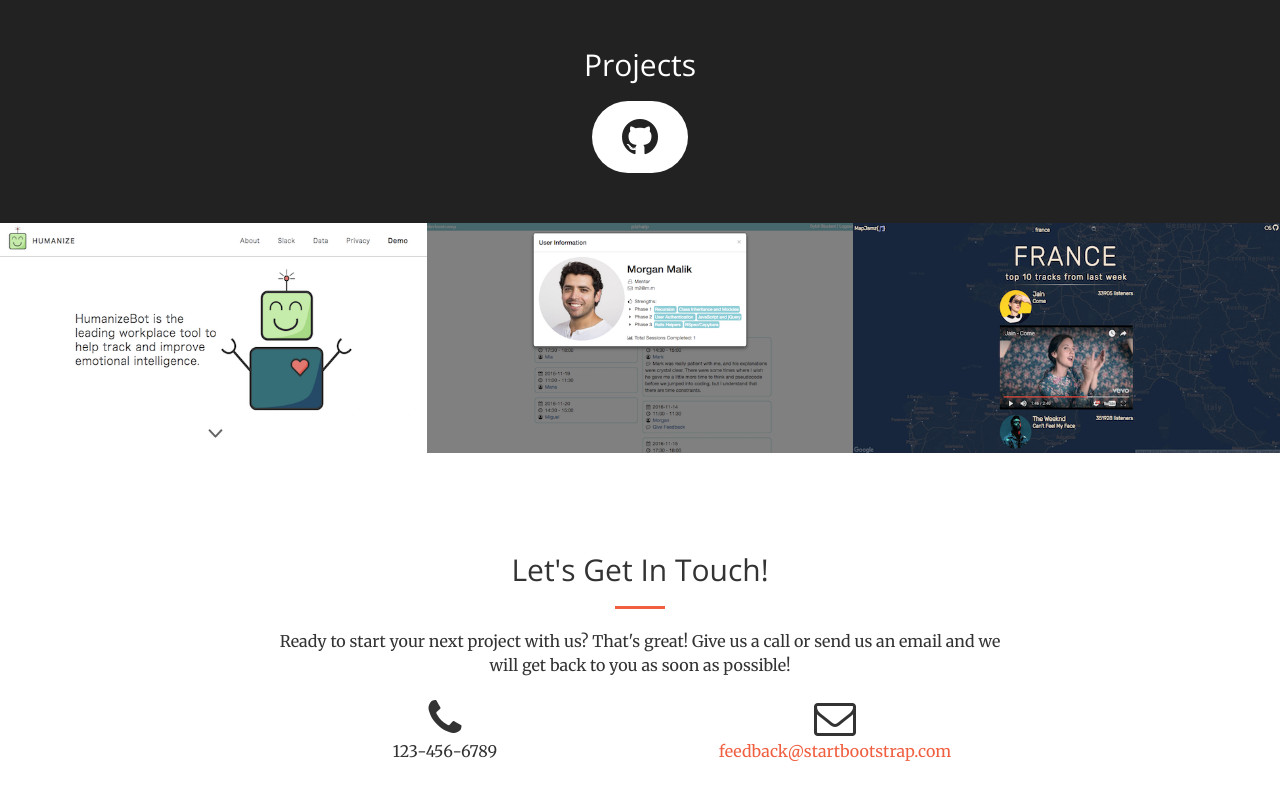
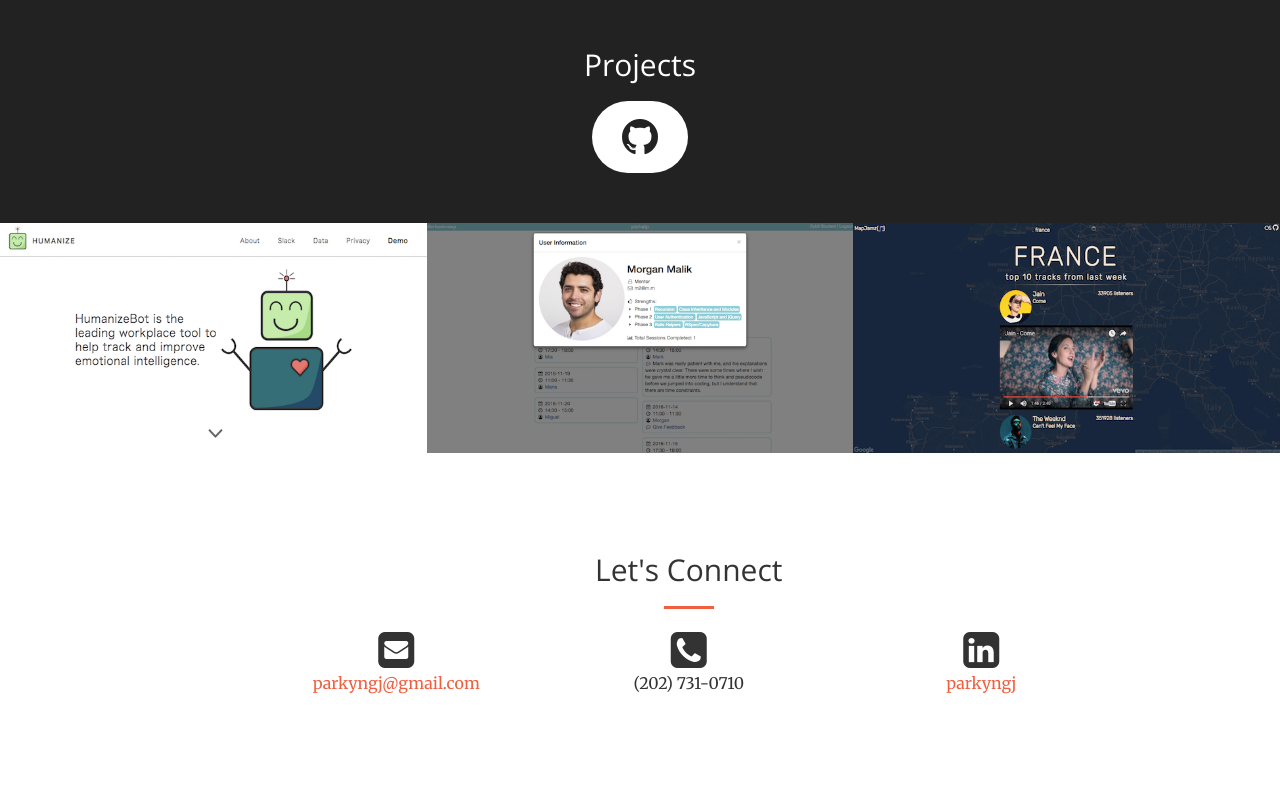
Before and after one commit to parkyngj/parkyngj.github.io, a website: page index.html in a window 1280 px wide. Shown: the part 1676-2476 px from the top of the page. Drawn offline with nearby package versions, Linux system fonts and the light colour scheme.

Commit message:
Add proper icons and contact info at bottom of page

```diff
--- a/index.html
+++ b/index.html
@@ -256,18 +256,22 @@
     <section id="contact">
         <div class="container">
             <div class="row">
-                <div class="col-lg-8 col-lg-offset-2 text-center">
-                    <h2 class="section-heading">Let's Get In Touch!</h2>
+                <div class="col-lg-9 col-lg-offset-2 text-center">
+                    <h2 class="section-heading">Let's Connect</h2>
                     <hr class="primary">
-                    <p>Ready to start your next project with us? That's great! Give us a call or send us an email and we will get back to you as soon as possible!</p>
+                    <p></p>
                 </div>
-                <div class="col-lg-4 col-lg-offset-2 text-center">
-                    <i class="fa fa-phone fa-3x sr-contact"></i>
-                    <p>123-456-6789</p>
+                <div class="col-lg-3 col-lg-offset-2 text-center">
+                  <i class="fa fa-envelope-square fa-3x sr-contact"></i>
+                  <p><a href="mailto:parkyngj@gmail.com">parkyngj@gmail.com</a></p>
                 </div>
-                <div class="col-lg-4 text-center">
-                    <i class="fa fa-envelope-o fa-3x sr-contact"></i>
-                    <p><a href="mailto:your-email@your-domain.com">feedback@startbootstrap.com</a></p>
+                <div class="col-lg-3 text-center">
+                    <i class="fa fa-phone-square fa-3x sr-contact"></i>
+                    <p>(202) 731-0710</p>
+                </div>
+                <div class="col-lg-3 text-center">
+                    <i class="fa fa-linkedin-square fa-3x sr-contact"></i>
+                    <p><a href="http://www.linkedin.com/in/parkyngj">parkyngj</a></p>
                 </div>
             </div>
         </div>
```
